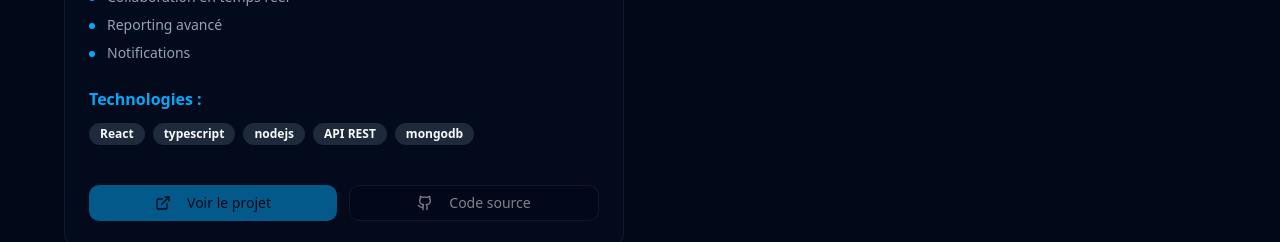
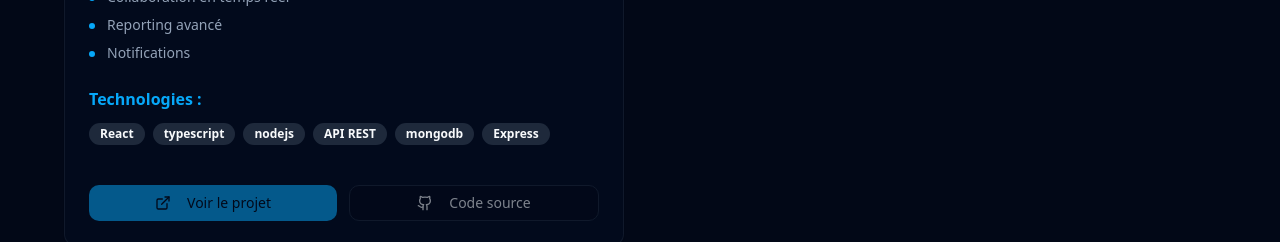
Before and after one commit to jordanWannaCode/MyPortofolio, a React (Vite) app: page / in a window 1280 px wide. Shown: the part 5880-6122 px from the top of the page. Built offline with nearby package versions, Linux system fonts and the light colour scheme.

Commit message:
Fix GitHub URL and enhance technologies list
Updated GitHub URL and added 'Express' to technologies list.

```diff
--- a/src/components/portofolio/Projects.tsx
+++ b/src/components/portofolio/Projects.tsx
@@ -39,13 +39,13 @@ const Projects = () => {
       status: "Terminé",
       color: "accent",
       url: "https://jordanwannacode.github.io/MEME_GENERATOR/", // Remplacez par l'URL réelle
-      githubUrl: "https://github.com/jordanWannaCode/MEME_GENERATOR?tab=readme-ov-file" // Remplacez par l'URL GitHub réelle
+      githubUrl: "https://github.com/jordanWannaCode/MEME_GENERATOR" // Remplacez par l'URL GitHub réelle
     },
     {
       title: "App de Gestion de Projets",
       description: "Solution complète pour la gestion et le suivi de projets, avec des fonctionnalités avancées de collaboration et de reporting.",
       icon: Settings,
-      technologies: ["React", "typescript", "nodejs", "API REST", "mongodb"],
+      technologies: ["React", "typescript", "nodejs", "API REST", "mongodb", "Express"],
       features: [
         "Dashboard interactif",
         "Collaboration en temps réel",
```
